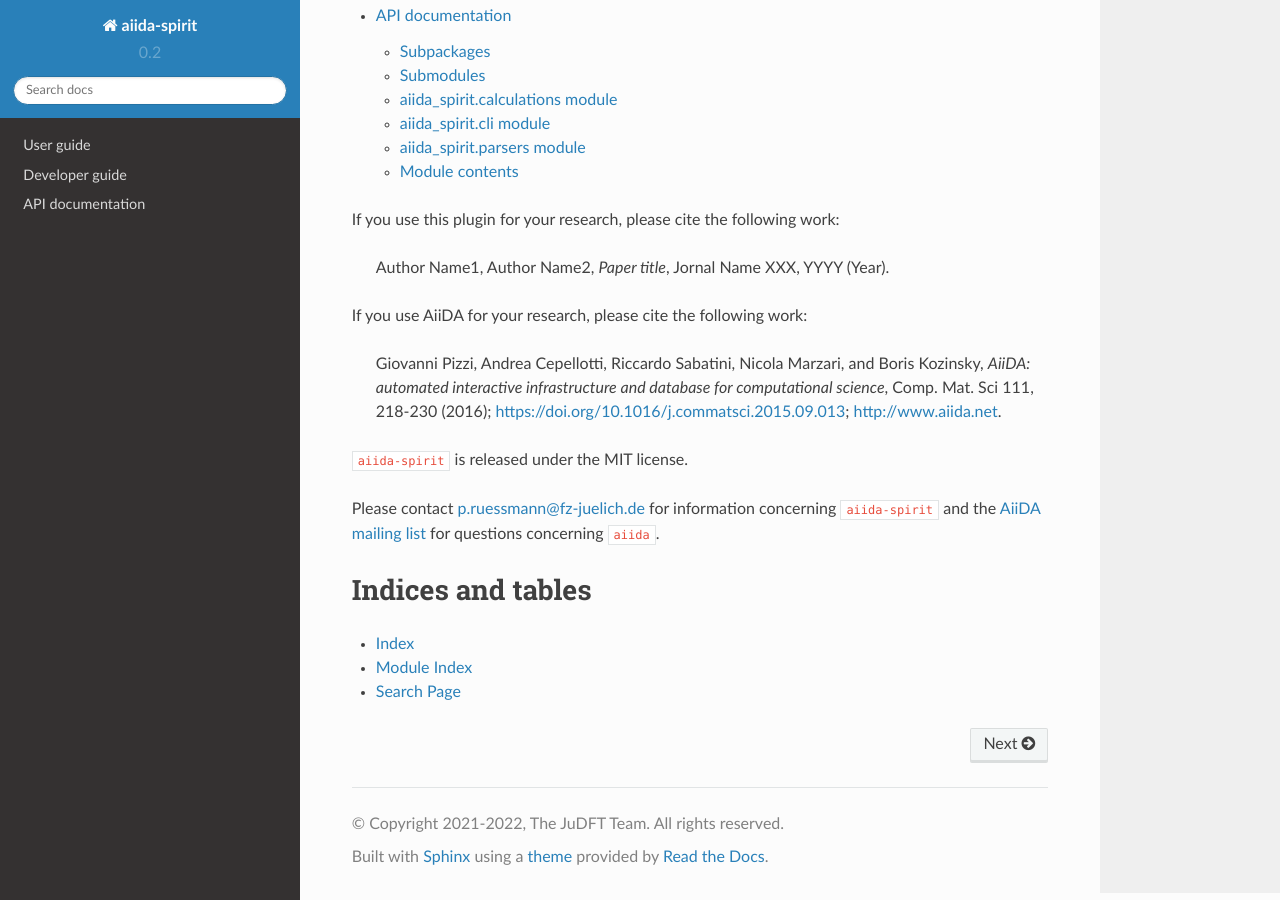
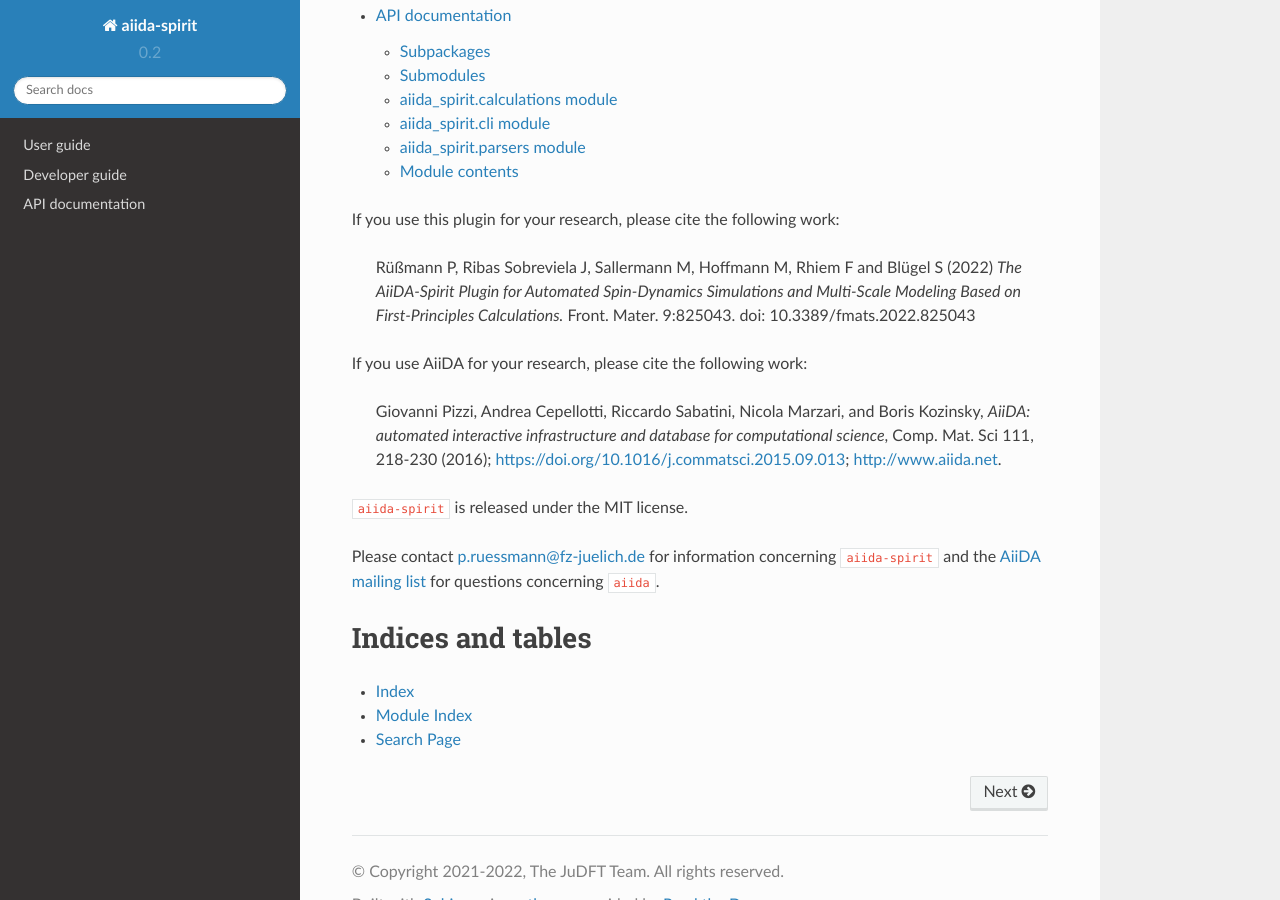
Before and after one commit to JuDFTteam/aiida-spirit, a Sphinx documentation site: the page built from docs/source/index.rst, in a window 1280 px wide and 900 px high, scrolled down 553 px. Built offline with Sphinx 7.4.7 and the Read the Docs theme 2.0.0, drawn with Linux system fonts in a browser that asks for light colours.

Commit message:
Update index.rst
Add citation info

```diff
--- a/docs/source/index.rst
+++ b/docs/source/index.rst
@@ -17,7 +17,7 @@
 
 If you use this plugin for your research, please cite the following work:
 
-.. highlights:: Author Name1, Author Name2, *Paper title*, Jornal Name XXX, YYYY (Year).
+.. highlights:: Rüßmann P, Ribas Sobreviela J, Sallermann M, Hoffmann M, Rhiem F and Blügel S (2022) *The AiiDA-Spirit Plugin for Automated Spin-Dynamics Simulations and Multi-Scale Modeling Based on First-Principles Calculations.* Front. Mater. 9:825043. doi: 10.3389/fmats.2022.825043
 
 If you use AiiDA for your research, please cite the following work:
 
```
